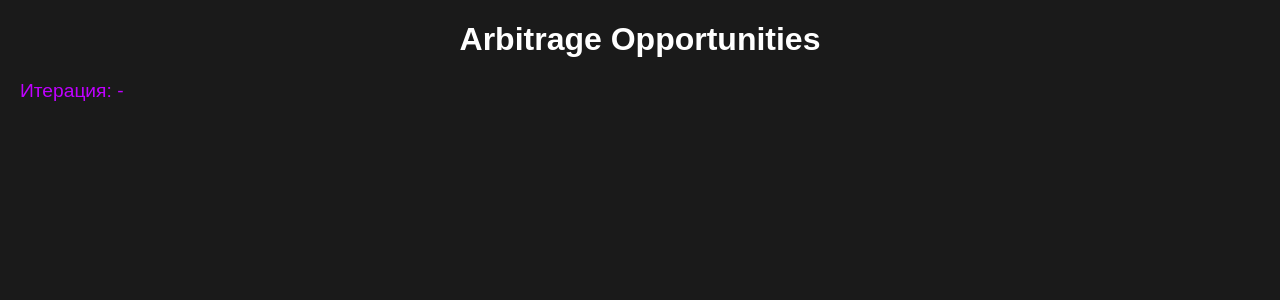
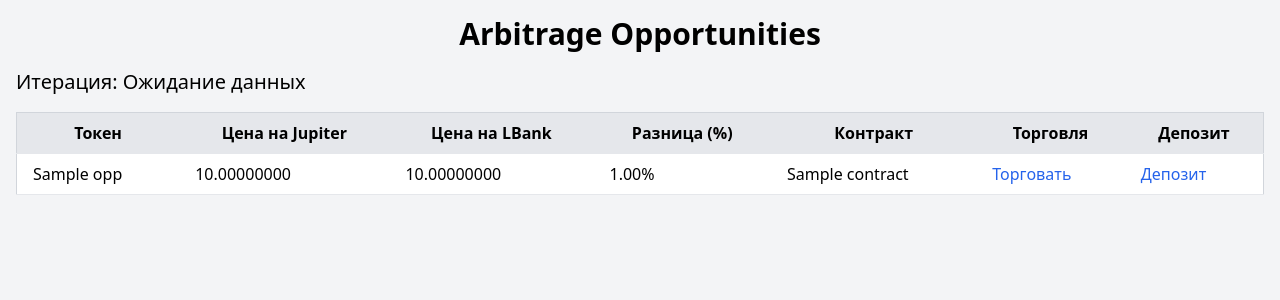
Before and after one commit to GmailGar/arbitrage, a Flask app: template templates/index.html in a window 1280 px wide. Shown: the top 300 px of the page. Run offline with Flask 3, Linux system fonts and the light colour scheme; the template is opened without the code that fills it: most values are stand-ins (such as "Sample title", 1, 10 or a date in 2020); some libraries are stand-ins or nearby versions.

Commit message:
Fix page update with real-time iteration and arbitrage data

```diff
--- a/app.py
+++ b/app.py
@@ -7,27 +7,22 @@ app = Flask(__name__)
 with open('token_contracts.json', 'r') as f:
     token_contracts = json.load(f)
 
-@app.route('/', methods=['GET', 'POST'])
+# Глобальная переменная для хранения последних данных
+latest_data = {'iteration': None, 'opportunities': []}
+
+@app.route('/', methods=['GET'])
 def index():
-    token = None
-    contract = None
-    trade_link = None
-    deposit_link = None
-
-    if request.method == 'POST':
-        token = request.form.get('token_name', '').strip()
-        if token in token_contracts:
-            contract = token_contracts[token]
-            trade_link = f"https://www.lbank.com/trade/{token.lower()}_usdt"
-            deposit_link = f"https://www.lbank.com/wallet/account/main/deposit/crypto/{token.lower()}/solana"
-
-    return render_template('index.html', token=token, contract=contract, trade_link=trade_link, deposit_link=deposit_link)
+    # Передаем последние полученные данные в шаблон
+    return render_template('index.html',
+                         iteration=latest_data['iteration'],
+                         opportunities=latest_data['opportunities'])
 
 @app.route('/update', methods=['POST'])
 def update():
     data = request.get_json()
     if not data:
         return jsonify({'status': 'error', 'message': 'No data received'}), 400
+
     iteration = data.get('iteration')
     opportunities = data.get('opportunities', [])
     print(f"Received iteration {iteration}, opportunities: {opportunities}")  # Лог для отладки
@@ -42,6 +37,10 @@ def update():
             opp['deposit_link'] = f"https://www.lbank.com/wallet/account/main/deposit/crypto/{token_name.lower()}/solana"
         enriched_opportunities.append(opp)
 
+    # Обновляем глобальную переменную
+    global latest_data
+    latest_data = {'iteration': iteration, 'opportunities': enriched_opportunities}
+
     return jsonify({'status': 'success', 'iteration': iteration, 'opportunities': enriched_opportunities}), 200
 
 if __name__ == '__main__':
--- a/templates/index.html
+++ b/templates/index.html
@@ -1,107 +1,66 @@
 <!DOCTYPE html>
-<html>
+<html lang="ru">
 <head>
+    <meta charset="UTF-8">
+    <meta name="viewport" content="width=device-width, initial-scale=1.0">
     <title>Arbitrage Opportunities</title>
-    <style>
-        body {
-            background-color: #1a1a1a;
-            color: #ffffff;
-            font-family: Arial, sans-serif;
-            margin: 20px;
-        }
-        h1 {
-            color: #ffffff;
-            text-align: center;
-        }
-        .iteration {
-            font-size: 1.2em;
-            margin-bottom: 20px;
-            color: #BF00FF; /* Фиолетовый неоновый */
-        }
-        .opportunity {
-            margin: 15px 0;
-            padding: 10px;
-            border: 1px solid #333;
-            border-radius: 5px;
-        }
-        .token-label {
-            font-weight: bold;
-            color: #BF00FF; /* Фиолетовый неоновый */
-        }
-        .contract-text {
-            color: #00FF00; /* Неоновый зеленый */
-            margin-right: 10px;
-        }
-        .price, .diff {
-            margin-left: 20px;
-        }
-        .price span {
-            color: #ffffff;
-        }
-        .diff span {
-            color: #ffffff;
-        }
-        a {
-            color: #0000FF; /* Синий */
-            text-decoration: none;
-            display: block;
-            margin-top: 5px;
-        }
-        a:hover {
-            text-decoration: underline;
-        }
-    </style>
+    <script src="https://cdn.tailwindcss.com"></script>
 </head>
-<body>
-    <h1>Arbitrage Opportunities</h1>
-    <div id="content">
-        <div class="iteration" id="iteration">Итерация: -</div>
-        <div id="opportunities"></div>
+<body class="bg-gray-100 font-sans">
+    <div class="container mx-auto p-4">
+        <h1 class="text-3xl font-bold mb-4 text-center">Arbitrage Opportunities</h1>
+        <h2 class="text-xl mb-4">Итерация: {{ iteration | default('Ожидание данных') }}</h2>
+
+        {% if opportunities %}
+        <div class="overflow-x-auto">
+            <table class="min-w-full bg-white border border-gray-300">
+                <thead>
+                    <tr class="bg-gray-200">
+                        <th class="py-2 px-4 border-b">Токен</th>
+                        <th class="py-2 px-4 border-b">Цена на Jupiter</th>
+                        <th class="py-2 px-4 border-b">Цена на LBank</th>
+                        <th class="py-2 px-4 border-b">Разница (%)</th>
+                        <th class="py-2 px-4 border-b">Контракт</th>
+                        <th class="py-2 px-4 border-b">Торговля</th>
+                        <th class="py-2 px-4 border-b">Депозит</th>
+                    </tr>
+                </thead>
+                <tbody>
+                    {% for opp in opportunities %}
+                    <tr class="hover:bg-gray-50">
+                        <td class="py-2 px-4 border-b">{{ opp.token_name }}</td>
+                        <td class="py-2 px-4 border-b">{{ "{:.8f}".format(opp.jupiter_price) }}</td>
+                        <td class="py-2 px-4 border-b">{{ "{:.8f}".format(opp.lbank_price) }}</td>
+                        <td class="py-2 px-4 border-b">{{ "{:.2f}".format(opp.diff_percent) }}%</td>
+                        <td class="py-2 px-4 border-b">
+                            {% if opp.contract %}
+                                {{ opp.contract }}
+                            {% else %}
+                                Не найден
+                            {% endif %}
+                        </td>
+                        <td class="py-2 px-4 border-b">
+                            {% if opp.trade_link %}
+                                <a href="{{ opp.trade_link }}" class="text-blue-600 hover:underline" target="_blank">Торговать</a>
+                            {% else %}
+                                -
+                            {% endif %}
+                        </td>
+                        <td class="py-2 px-4 border-b">
+                            {% if opp.deposit_link %}
+                                <a href="{{ opp.deposit_link }}" class="text-blue-600 hover:underline" target="_blank">Депозит</a>
+                            {% else %}
+                                -
+                            {% endif %}
+                        </td>
+                    </tr>
+                    {% endfor %}
+                </tbody>
+            </table>
+        </div>
+        {% else %}
+        <p class="text-center text-gray-600">Нет арбитражных возможностей или данные еще не получены.</p>
+        {% endif %}
     </div>
-
-    <script>
-        async function fetchData() {
-            try {
-                const response = await fetch('/update', {
-                    method: 'POST',
-                    headers: { 'Content-Type': 'application/json' },
-                });
-                const data = await response.json();
-                console.log('Fetched data:', data); // Отладочный вывод
-                if (data.status === 'success') {
-                    document.getElementById('iteration').textContent = `Итерация ${data.iteration}`;
-                    const opportunitiesDiv = document.getElementById('opportunities');
-                    opportunitiesDiv.innerHTML = '';
-
-                    if (data.opportunities.length === 0) {
-                        opportunitiesDiv.innerHTML = '<p>Нет арбитражных возможностей.</p>';
-                    } else {
-                        data.opportunities.forEach(opp => {
-                            const div = document.createElement('div');
-                            div.className = 'opportunity';
-                            div.innerHTML = `
-                                <div class="token-label">${opp.token_name} ${opp.contract ? `<span class="contract-text">${opp.contract}</span>` : ''}</div>
-                                <div class="price">Jupiter: <span>${opp.jupiter_price !== null ? opp.jupiter_price.toFixed(6) : 'N/A'}</span></div>
-                                <div class="price">LBank: <span>${opp.lbank_price !== null ? opp.lbank_price.toFixed(6) : 'N/A'} (объем: 50.00 USDT)</span></div>
-                                <div class="diff">Разница: <span>${opp.diff_percent !== null ? `+${opp.diff_percent.toFixed(2)}%` : 'N/A'}</span></div>
-                                <a href="${opp.trade_link || '#'}" target="_blank">Trade Link</a>
-                                <a href="${opp.deposit_link || '#'}" target="_blank">Deposit Link</a>
-                            `;
-                            opportunitiesDiv.appendChild(div);
-                        });
-                    }
-                } else {
-                    console.error('Server error:', data.message);
-                }
-            } catch (error) {
-                console.error('Fetch error:', error);
-            }
-        }
-
-        // Обновление каждую секунду (соответствует задержке скрипта)
-        setInterval(fetchData, 1000);
-        // Первоначальная загрузка
-        fetchData();
-    </script>
 </body>
 </html>
```
